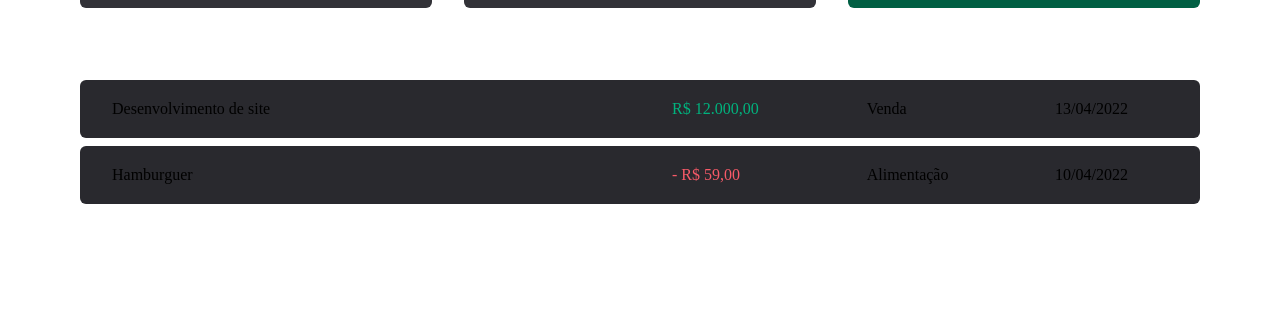
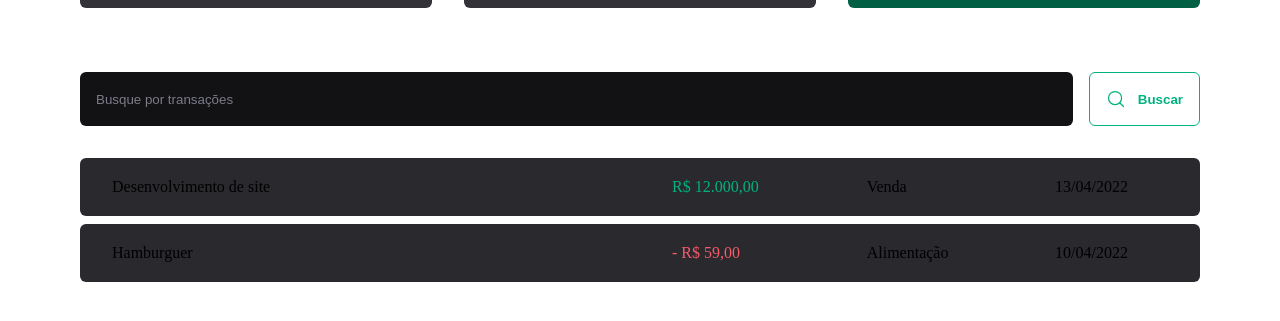
Before and after one commit to MarcosWillianR/study-projects, a React app in the folder Javascript/03-dt-money/: page / in a window 1280 px wide. Shown: the part 279-600 px from the top of the page. Built offline with nearby package versions, Linux system fonts and the light colour scheme; the HTML template or start-up script is replaced by a standard one.

Commit message:
chore: finish SearchForm  component UI

```diff
--- /dev/null
+++ b/Javascript/03-dt-money/src/pages/Transactions/components/SearchForm/index.tsx
@@ -0,0 +1,15 @@
+import { MagnifyingGlass } from "phosphor-react";
+import { FormContainer } from "./styles";
+
+export function SearchForm() {
+  return (
+    <FormContainer>
+      <input type="text" placeholder="Busque por transações"/>
+
+      <button type="submit">
+        <MagnifyingGlass size={20} />
+        Buscar
+      </button>
+    </FormContainer>
+  )
+}
--- /dev/null
+++ b/Javascript/03-dt-money/src/pages/Transactions/components/SearchForm/styles.ts
@@ -0,0 +1,40 @@
+import styled from "styled-components";
+
+export const FormContainer = styled.form`
+  display: flex;
+  gap: 1rem;
+
+  input {
+    flex: 1;
+    border-radius: 6px;
+    border: 0;
+    background: ${props => props.theme["gray-900"]};
+    color: ${props => props.theme["gray-300"]};
+    padding: 1rem;
+
+    &::placeholder {
+      color: ${props => props.theme["gray-500"]};
+    }
+  }
+
+  button {
+    display: flex;
+    align-items: center;
+    gap: 0.75rem;
+
+    border: 0;
+    padding: 1rem;
+    background: transparent;
+    border: 1px solid ${props => props.theme["green-300"]};
+    color: ${props => props.theme["green-300"]};
+    font-weight: bold;
+    border-radius: 6px;
+
+    &:hover {
+      background: 1px solid ${props => props.theme["green-500"]};
+      border-color: ${props => props.theme["green-500"]};
+      color: ${props => props.theme.white};
+      transition: background-color 0.2s, color 0.2s, border-color 0.2s;
+    }
+  }
+`
--- a/Javascript/03-dt-money/src/pages/Transactions/index.tsx
+++ b/Javascript/03-dt-money/src/pages/Transactions/index.tsx
@@ -1,5 +1,6 @@
 import { Header } from "../../components/Header";
 import { Summary } from "../../components/Summary";
+import { SearchForm } from "./components/SearchForm";
 
 import { Container, Table, PriceHighlight } from "./styles";
 
@@ -10,6 +11,8 @@
       <Summary />
 
       <Container>
+        <SearchForm />
+
         <Table>
           <tbody>
             <tr>
--- a/Javascript/03-dt-money/src/pages/Transactions/styles.ts
+++ b/Javascript/03-dt-money/src/pages/Transactions/styles.ts
@@ -11,7 +11,7 @@
   width: 100%;
   border-collapse: separate;
   border-spacing: 0 0.5rem;
-  /* margin-top: 1.5rem; */
+  margin-top: 1.5rem;
 
   td {
     padding: 1.25rem 2rem;
```
